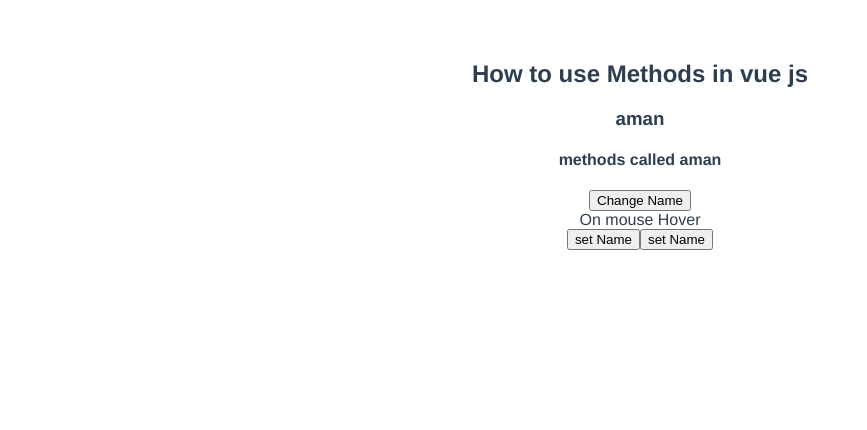
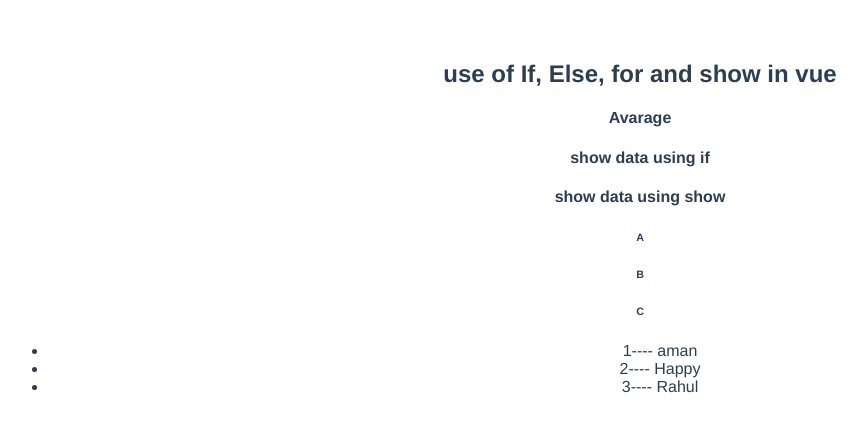
Before and after one commit to aman88000/vuelearn, a Vue app: page / in a window 1280 px wide. Shown: the top 430 px of the page, without its empty margins (0-867 px from the left). Built offline with nearby package versions, Linux system fonts and the light colour scheme.

Commit message:
If else for show use in vue js

```diff
--- a/src/App.vue
+++ b/src/App.vue
@@ -1,17 +1,20 @@
 <template>
 <!-- <BindStyle /> -->
-<Methods />
+<!-- <Methods /> -->
+<IfElseFor />
 </template>
 
 <script>
 // import BindStyle from './components/BindStyle.vue'
-import Methods from './components/Methods.vue'
+// import Methods from './components/Methods.vue'
+import IfElseFor from './components/IfElseFor.vue'
 
 export default {
   name: 'App',
   components: {
     // BindStyle,
-    Methods,
+    // Methods,
+    IfElseFor,
   }
 }
 </script>
--- /dev/null
+++ b/src/components/IfElseFor.vue
@@ -0,0 +1,46 @@
+<template>
+    <div>
+        <h2>use of If, Else, for and show in vue </h2>
+        <h4 v-if="total == 80">Topper</h4>
+        <h4 v-else-if="total == 70">Good</h4>
+        <h4 v-else>Avarage</h4>
+        <h4 v-if="showData">show data using if</h4>
+        <h4 v-show="showData">show data using show</h4>
+        <h6 v-for="char in characters" :key="char"> {{char}}</h6>
+        <ul>
+            <li v-for="item in items" :key="item.id">{{item.id}}---- {{item.name}}</li>
+        </ul>
+
+    </div>
+</template>
+
+<script>
+    export default {
+        name: 'IfElseFor',
+        data(){
+            return {
+                total: 60,
+                showData: true,
+                characters: ['A', 'B', 'C'],
+                items: [
+                    {
+                        id: 1,
+                        name: 'aman'
+                    },
+                    {
+                        id: 2,
+                        name: 'Happy'
+                    },
+                    {
+                        id: 3,
+                        name: 'Rahul'
+                    }
+                ]
+            }
+        }
+    }
+</script>
+
+<style scoped>
+
+</style>
```
